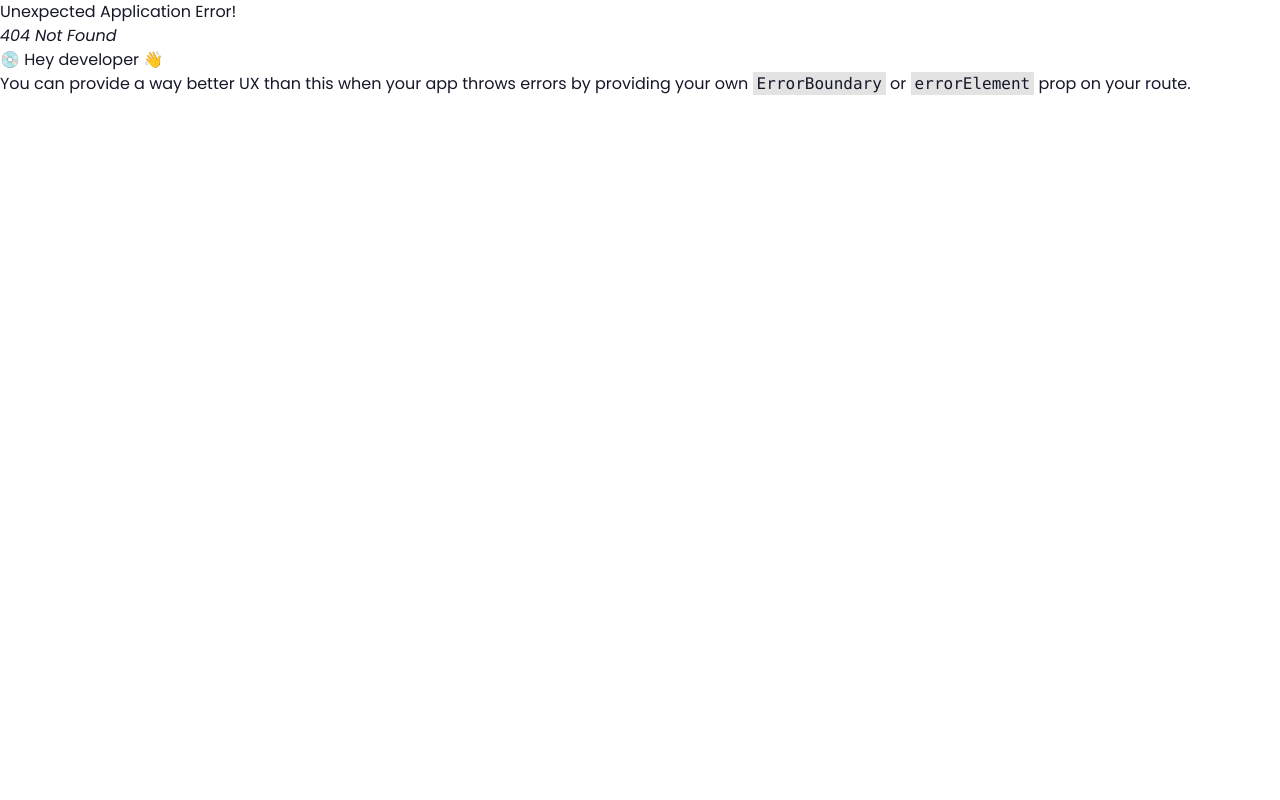
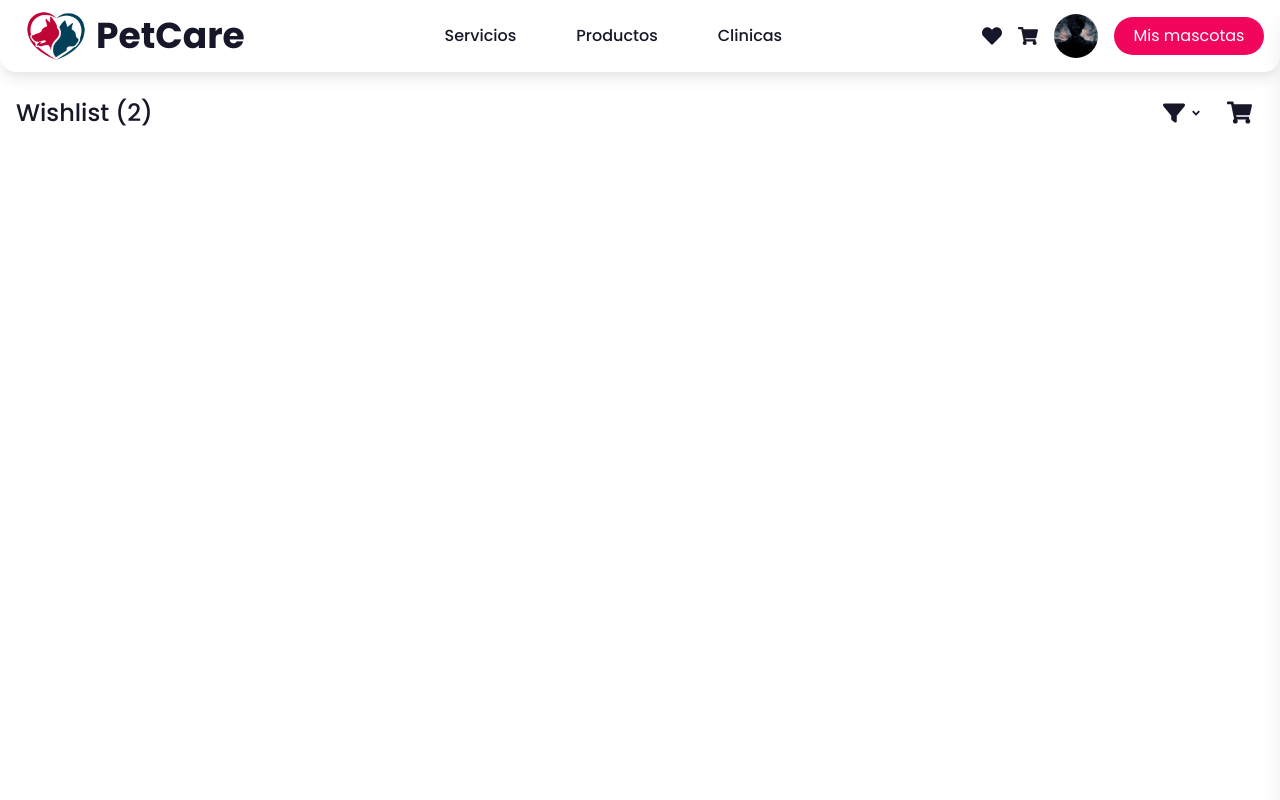
Before and after one commit to MrZudro/Frontend-PetCare, a React (Vite) app: page /wishlist in a window 1280 px wide. Before the commit this address had no page. Shown: the top 800 px of the page. Built offline with nearby package versions, Linux system fonts and the light colour scheme.

Commit message:
Adelanto de la wishlist

```diff
--- /dev/null
+++ b/src/components/layout/Layout.jsx
@@ -0,0 +1,14 @@
+import NavBarMq from '../ui/NavBarMq'
+import FooterMq from '../ui/FooterMq'
+
+export default function Layout({ children }) {
+    return (
+        <>
+            <NavBarMq />
+            <main>
+                {children}
+            </main>
+            <FooterMq />
+        </>
+    )
+}
--- a/src/components/ui/NavBarMq.jsx
+++ b/src/components/ui/NavBarMq.jsx
@@ -12,7 +12,7 @@ import { useState } from 'react';
 import { Link } from 'react-router-dom';
 
 export default function NavBarMq() {
-    const user = null; // Por ahora funcional, pero esto debe validar el localStorage
+    const user = true; // Por ahora funcional, pero esto debe validar el localStorage
     const [openMenu, setOpenMenu] = useState(false);
     const userData = {
         "name" : "Manuel",
--- a/src/main.jsx
+++ b/src/main.jsx
@@ -7,14 +7,31 @@ import './index.css'
 
 //Paginas completas con las rutas
 import HomeMq from './pages/HomeMq';
+import Layout from './components/layout/Layout';
+import WishlistMq from './pages/WishlistMq';
 
 //Aqui se asignan las rutas, al final del desarrollo se agregara la seguridad
 const rutas = createBrowserRouter([
-  { path:'/', element:<HomeMq/>}
+  {
+    path: '/',
+    element: (
+      <Layout>
+        <HomeMq />
+      </Layout>
+    ),
+  },
+  {
+    path: '/wishlist',
+    element:(
+      <Layout>
+        <WishlistMq/>
+      </Layout>
+    )
+  }
 ]);
 
 createRoot(document.getElementById('root')).render(
   <StrictMode>
     <RouterProvider router={rutas}/>
-  </StrictMode>,
+  </StrictMode>
 )
--- a/src/pages/HomeMq.jsx
+++ b/src/pages/HomeMq.jsx
@@ -4,7 +4,7 @@ import NavBarMq from "../components/ui/NavBarMq";
 export default function HomeMq() {
     return (
     <>
-        <NavBarMq/>
+
         <div className="w-screen h-screen flex items-center justify-center bg-fondo">
             <div className="flex flex-col items-center justify-center bg-acento-secundario w-80 h-90 rounded-2xl shadow-card gap-4 p-5">
 
@@ -13,7 +13,7 @@ export default function HomeMq() {
                 <button className="bg-primary hover:bg-primary-hover w-20 h-10 rounded-3xl"> Click me</button>
             </div>
         </div>
-        <FooterMq/>
+
     </>
     )
 }
--- /dev/null
+++ b/src/pages/WishlistMq.jsx
@@ -0,0 +1,24 @@
+import { FaFilter } from "react-icons/fa6";
+import { FaShoppingCart } from "react-icons/fa";;
+import { RiArrowDropDownLine } from "react-icons/ri";
+import { useState } from "react";
+
+export default function WishlistMq() {
+    const contador = 2;
+    const [isFilterOpen, setIsFilterOpen] = useState(false);
+    return (
+        <div className="h-screen w-screen">
+            <div className="flex flex-row justify-between p-4 items-center">
+                <h1 className=" font-medium text-2xl">Wishlist ({contador})</h1>
+                <div className="flex flex-row justify-end">
+                    <button onClick={()=>{setIsFilterOpen(!isFilterOpen)}}className="flex flex-row
+                                        items-center p-2 text-[22px]"><FaFilter/><RiArrowDropDownLine className={`transition-transform duration-300 ${isFilterOpen ? 'rotate-180' : 'rotate-0'}`}/>
+                    </button>
+                    <button className="items-center p-3 text-[25px]">
+                        <FaShoppingCart/>
+                    </button>
+                </div>
+            </div>
+        </div>
+    )
+}
```
